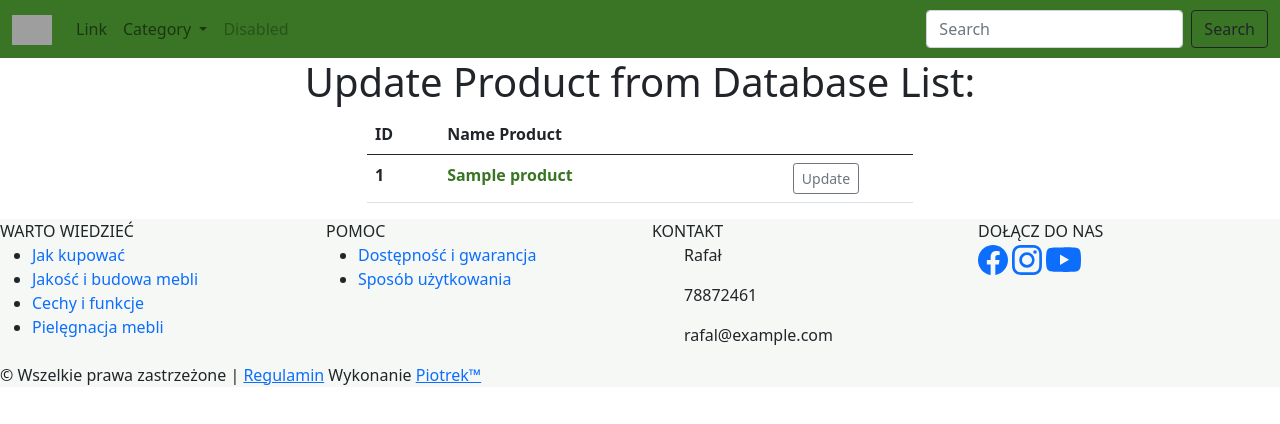
After one commit to swiatekPiotr/mebramp, a Django app: page /update_product in a window 1280 px wide. The commit adds this page. Shown: the top 424 px of the page. Run offline with Django 4.2, Linux system fonts and the light colour scheme; tables that the repository leaves empty hold one stand-in row (values such as "Sample post"); grey boxes are pictures that could not be loaded.

Commit message:
update product ability for Rafal

```diff
--- a/main/templates/main/base.html
+++ b/main/templates/main/base.html
@@ -46,7 +46,10 @@
             </li>
             {% if user.id == 2 %}
               <li class="nav-item">
-                <a class="nav-link" href="/add_product"> Add Product </a>
+                <a class="nav-link" style="color: yellow;" href="/add_product"> Add Product </a>
+              </li>
+              <li class="nav-item">
+                <a class="nav-link" style="color: yellow;" href="/update_product"> Update Products </a>
               </li>
             {% endif %}
           </ul>
--- a/main/templates/main/product.html
+++ b/main/templates/main/product.html
@@ -5,6 +5,9 @@
 {% block content %}
 <div class="container">
   <div id="carouselExampleControls" class="carousel slide" data-bs-ride="carousel">
+    {% if user.id == 2 %}
+        <a class="btn btn-danger" href="/update_product/{{ single_product.id }}"> Update This Product </a>
+    {% endif %}
     <div class="carousel-inner">
       <div class="carousel-item active">
         {% if single_product.category_id == 3 or single_product.category_id == 6 %}
--- /dev/null
+++ b/main/templates/main/update_product.html
@@ -0,0 +1,45 @@
+{% extends 'main/base.html' %}
+
+{% block title %} Update product {% endblock %}
+
+{% block content %}
+    <div class="container">
+        <div class="row justify-content-md-center">
+            {% if products %}
+                <h1> Update Product from Database List: </h1>
+                <br>
+                <div class="col-6">
+                    <table class="table table-hover">
+                        <thead>
+                            <tr>
+                                <th scope="col"> ID </th>
+                                <th scope="col"> Name Product </th>
+                                <th scope="col">  </th>
+                            </tr>
+                        </thead>
+                        <tbody>
+                            {% for product in products %}
+                            <tr>
+                                <th scope="row"> {{ product.id }} </th>
+                                <td> <a style="color: #3A7525; font-weight: bold; text-decoration: none;" title="view this product"
+                                   href="product/{{ product.id }}"> {{ product.name }} </a>
+                                </td>
+                                <td align="center"> <a class="btn btn-outline-secondary btn-sm"
+                                                       href="/update_product/{{ product.id }}"> Update </a>
+                                </td>
+                            </tr>
+                            {% endfor %}
+                        </tbody>
+                    </table>
+                </div>
+            {% else %}
+                <h1> Update Product '{{ update_product_obj.name }}' </h1>
+                <br>
+                <form method="POST">
+                    {% csrf_token %}{{ form.as_p }}
+                    <button type="submit" class="btn btn-danger"> Update </button>
+                </form>
+            {% endif %}
+        </div>
+    </div>
+{% endblock %}
--- a/main/urls.py
+++ b/main/urls.py
@@ -8,4 +8,6 @@ urlpatterns = [
     path("<int:id>", views.category, name='index'),
     path("product/<int:id>", views.product, name='product'),
     path("add_product", views.add_product, name='add-product'),
+    path("update_product", views.update_product, name='update-product'),
+    path("update_product/<int:product_id>", views.update_product, name='update-product'),
 ]
--- a/main/views.py
+++ b/main/views.py
@@ -39,3 +39,17 @@ def add_product(request):
     else:
         form = ProductsForm()
     return render(request, 'main/add_product.html', {'form': form})
+
+
+def update_product(request, product_id=None):
+    if product_id is None:
+        products = Products.objects.all()
+        return render(request, 'main/update_product.html', {'products': products})
+    else:
+        update_product_obj = Products.objects.get(id=product_id)
+        form = ProductsForm(request.POST or None, instance=update_product_obj)
+        if form.is_valid():
+            form.save()
+        return render(request, 'main/update_product.html',
+                      {'update_product_obj': update_product_obj,
+                       'form': form})
```
